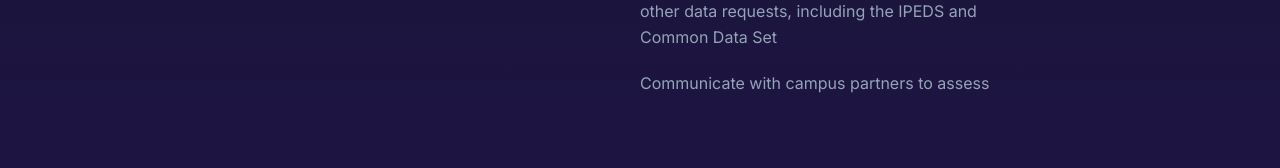
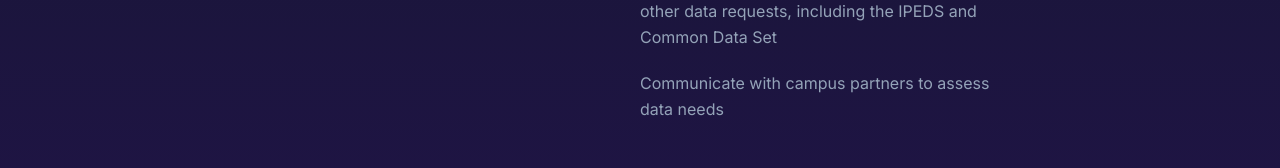
Before and after one commit to mctripp10/mctripp10.github.io, a Next.js app: page /experience in a window 1280 px wide. Shown: the part 632-800 px from the top of the page. Built offline with nearby package versions, Linux system fonts and the light colour scheme.

Commit message:
Refresh github pages

```diff
--- a/components/ExperienceSection.jsx
+++ b/components/ExperienceSection.jsx
@@ -13,7 +13,7 @@ const experienceData = [
         `Uphold high standards of data integrity through the daily maintenance and analysis of college data systems
         Write queries to pull data from institutional databases using SQL and other database tools
         Coordinate data collection for surveys and other data requests, including the IPEDS and Common Data Set
-        Communicate with campus partners to assess`
+        Communicate with campus partners to assess data needs`
     },
     {
         id: 2,
```
